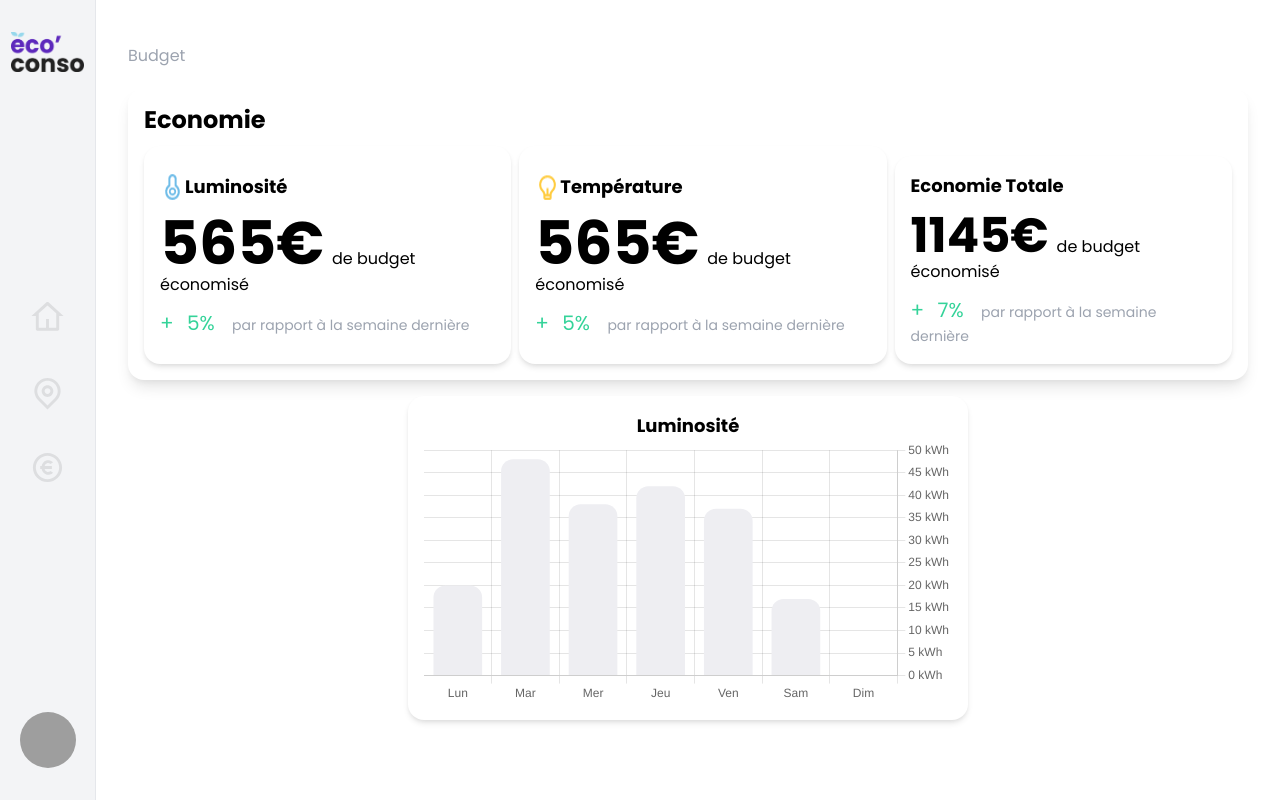
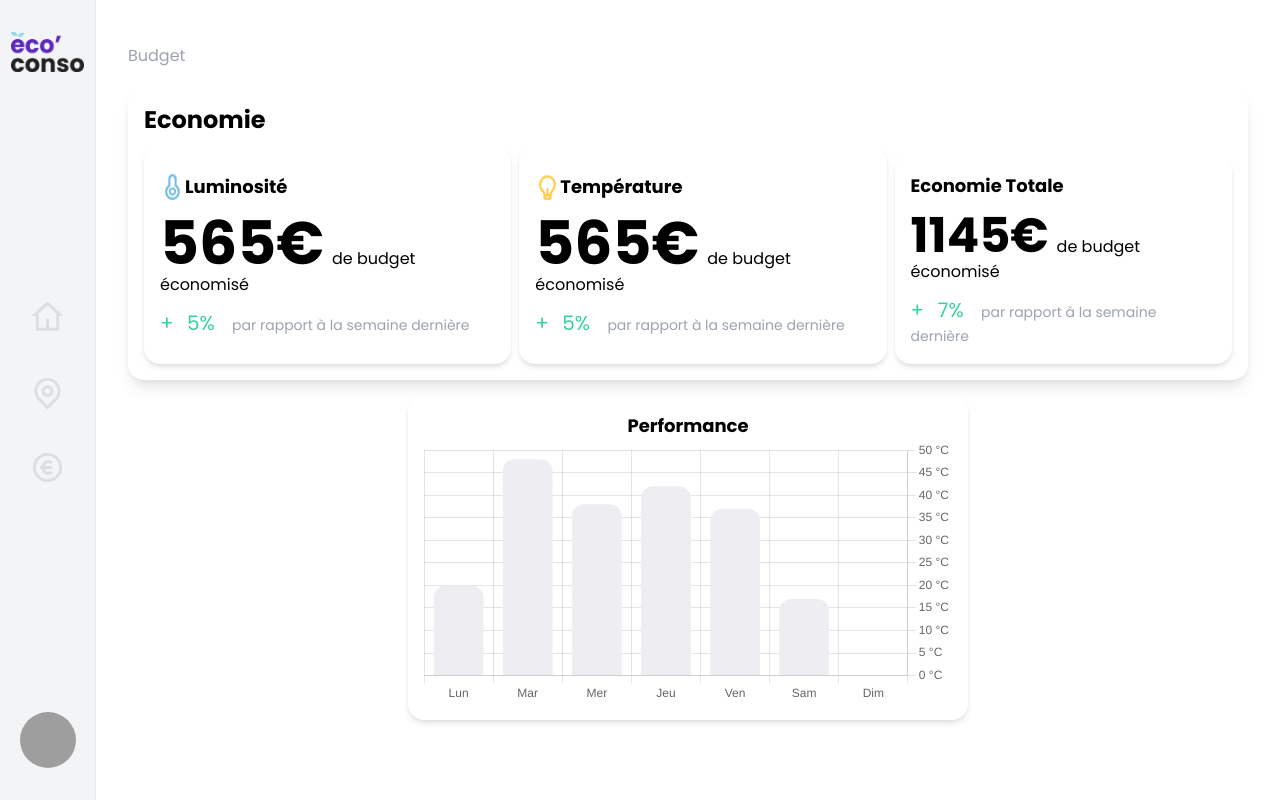
Before and after one commit to bryanFerreiraJS/IoT10, a Vue app: page /budget in a window 1280 px wide. Built offline with nearby package versions, Linux system fonts and the light colour scheme; grey boxes are pictures that could not be loaded; what @tailwindcss/typography would draw is missing.

Commit message:
task budget graph

```diff
--- a/src/components/Chart.vue
+++ b/src/components/Chart.vue
@@ -1,8 +1,14 @@
 <template>
   <div class='flex flex-col w-full mr-2 bg-white shadow-md p-4 items-center justify-center text-left rounded-2xl'>
     <span>
-      <h3 class='w-full text-lg text-black-600 font-bold'>
-        {{ type === 'brightness' ? 'Luminosité' : 'Température' }}
+      <h3 class='w-full text-lg text-black-600 font-bold' v-if="type === 'brightness'">
+        {{ 'Luminosité' }}
+      </h3>
+      <h3 class='w-full text-lg text-black-600 font-bold' v-else-if="type === 'temperature'">
+        {{ 'Température'  }}
+      </h3>
+      <h3 class='w-full text-lg text-black-600 font-bold' v-if="type === 'performance'">
+        {{ 'Performance'  }}
       </h3>
     </span>
     <canvas :id='uid'></canvas>
--- a/src/components/Performance.vue
+++ b/src/components/Performance.vue
@@ -1,8 +1,8 @@
 <template>
 <Chart
   class="mr-2 xl:w-3/6 xl:m-auto"
-  type="brightness"
-  uid="chart-brightness"
+  type='performance'
+  uid="chart-performance"
 />
 </template>
 <script>
```
Also changed, not shown: src/components/Savings.vue (line endings or trailing spaces), src/components/SavingsBudget.vue (line endings or trailing spaces), 1 other file (tests, documents, lock files or other folders).
